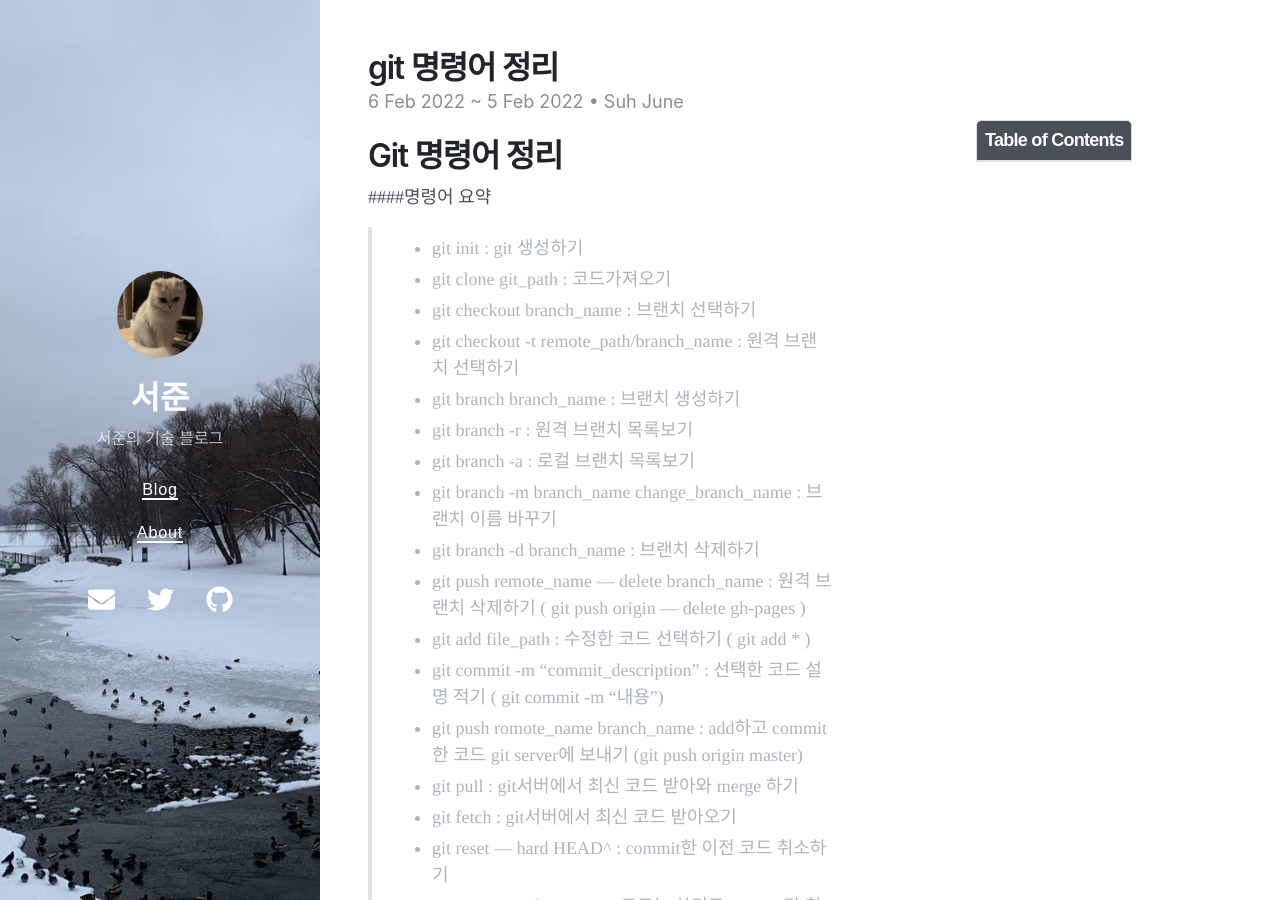
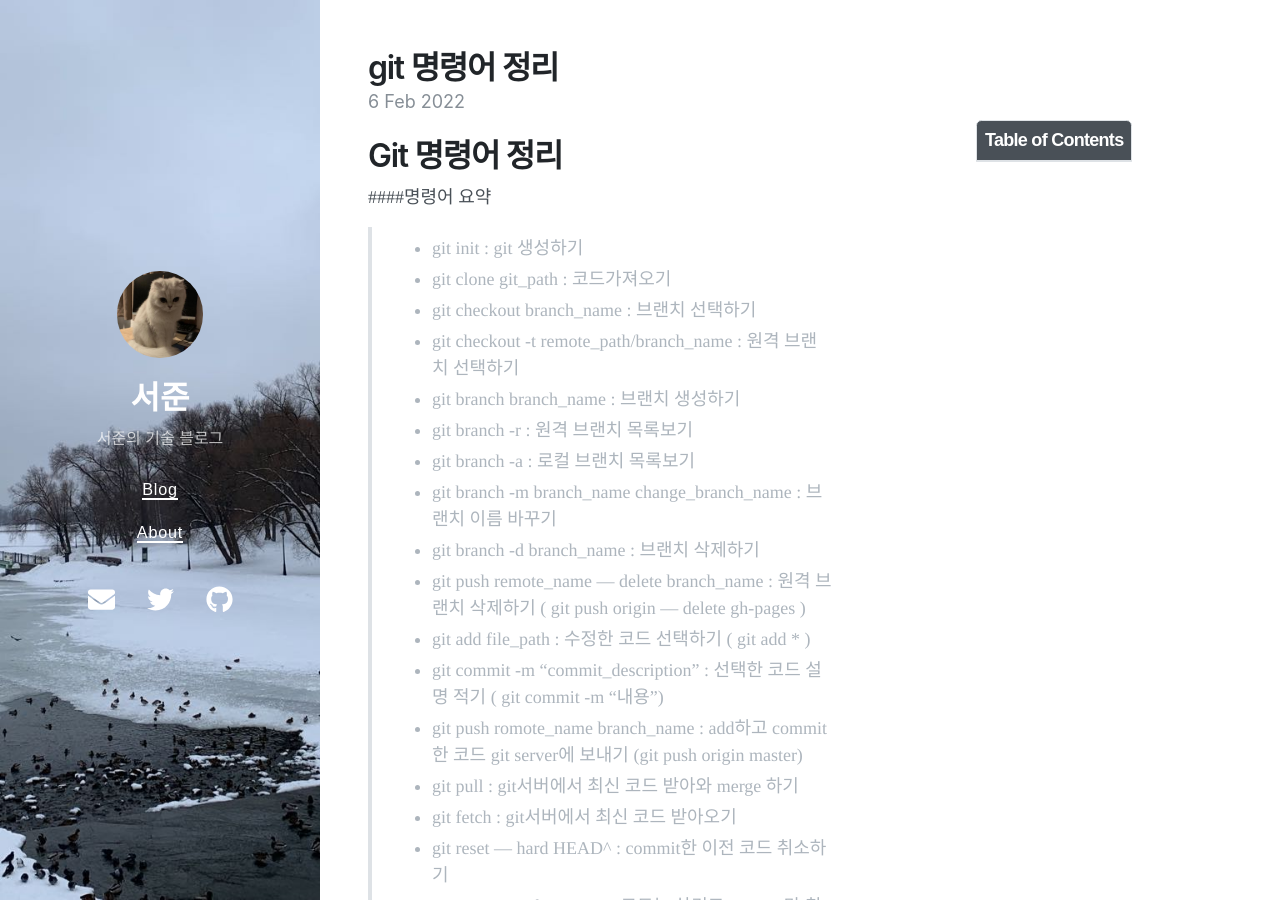
Before and after one commit to SuhJune/SuhJune.github.io, a Jekyll site: the page built from _posts/2022-02-06-git.md, in a window 1280 px wide and 900 px high. Built offline with Jekyll 4.4.1, drawn with Linux system fonts in a browser that asks for light colours; nearby versions of some CDN libraries.

Commit message:
posting fix

```diff
--- a/_posts/2022-02-06-git.md
+++ b/_posts/2022-02-06-git.md
@@ -1,9 +1,7 @@
 ---
 layout: post
 title: git 명령어 정리
-author: Suh June
 date: 2022-02-06 19:20 +0900
-last_modified_at: 2022-02-06 01:08:25 +0800
 tags: [git]
 toc:  true
 ---
```
